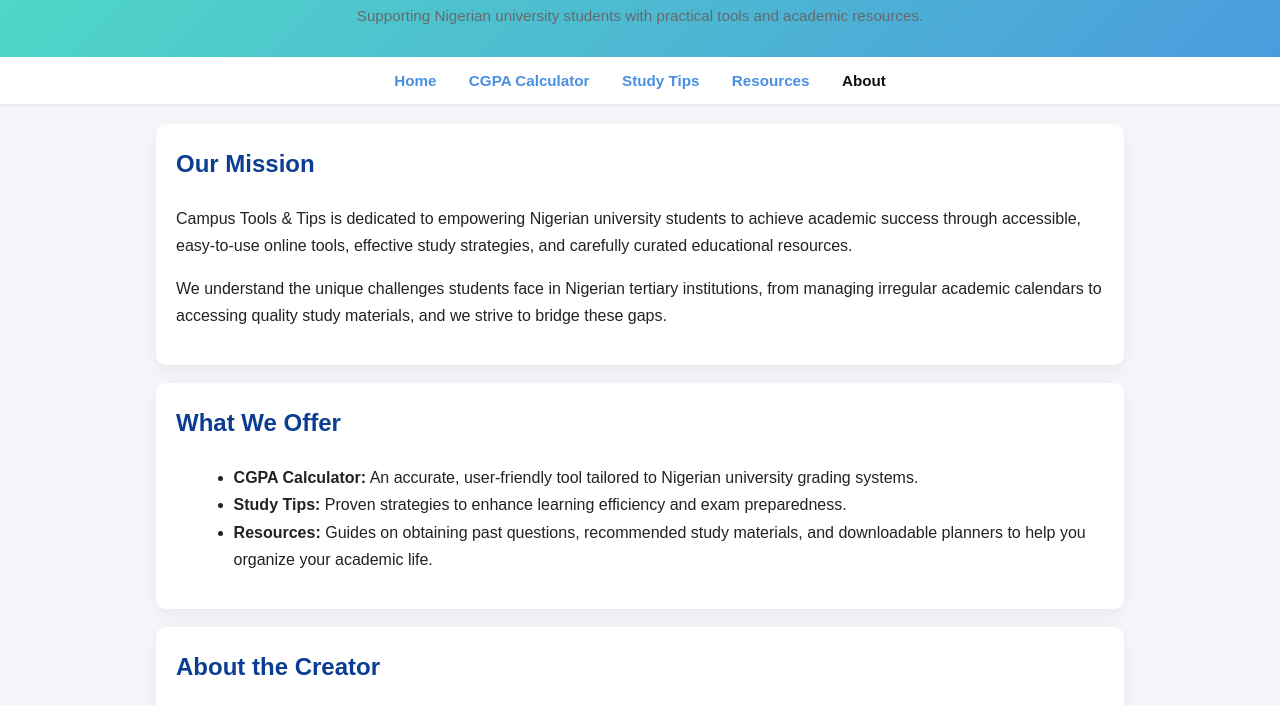
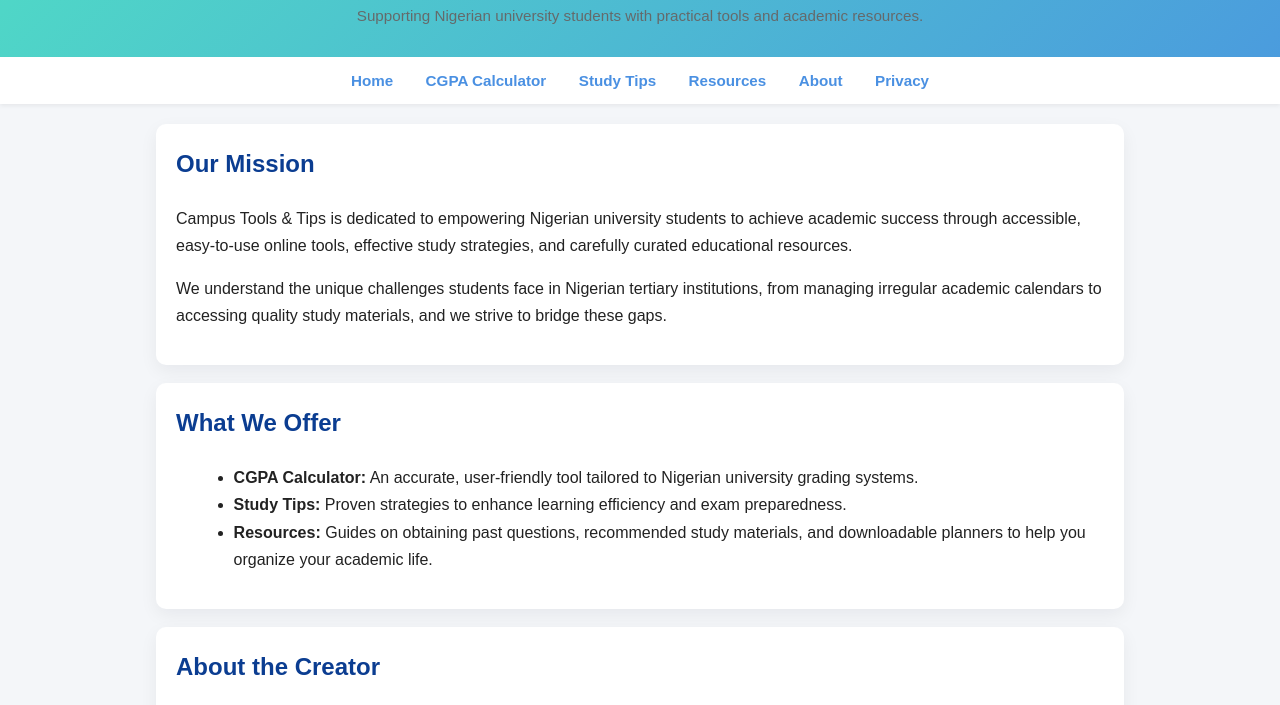
Before and after one commit to Sampulse/CGPA-Calculator, a plain HTML site: page about.html in a window 1280 px wide. Shown: the part 80-785 px from the top of the page. Drawn offline with Linux system fonts and the light colour scheme.

Commit message:
Update about.html

```diff
--- a/about.html
+++ b/about.html
@@ -89,8 +89,10 @@
   <a href="cgpa-calculator.html">CGPA Calculator</a>
   <a href="study-tips.html">Study Tips</a>
   <a href="resources.html">Resources</a>
-    <a href="about.html" class="active">About</a>
+  <a href="about.html">About</a>
+  <a href="privacy.html">Privacy</a>
 </nav>
+
 
   <div class="container">
 
```
Lines whose indentation alone changed are shown as unchanged.
